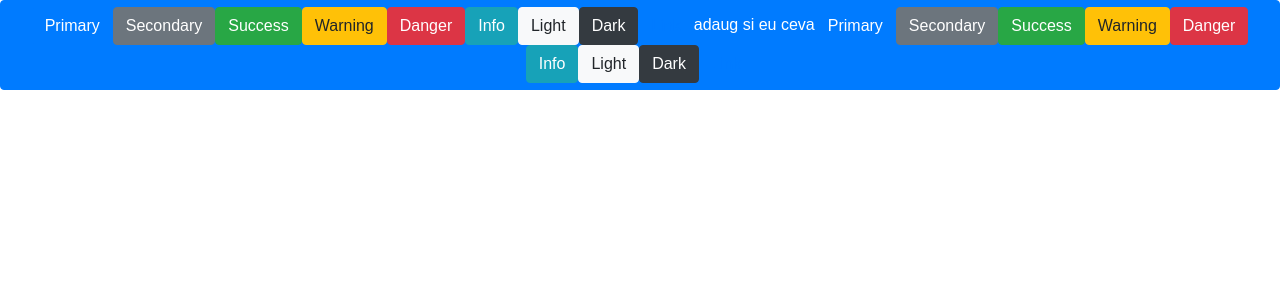
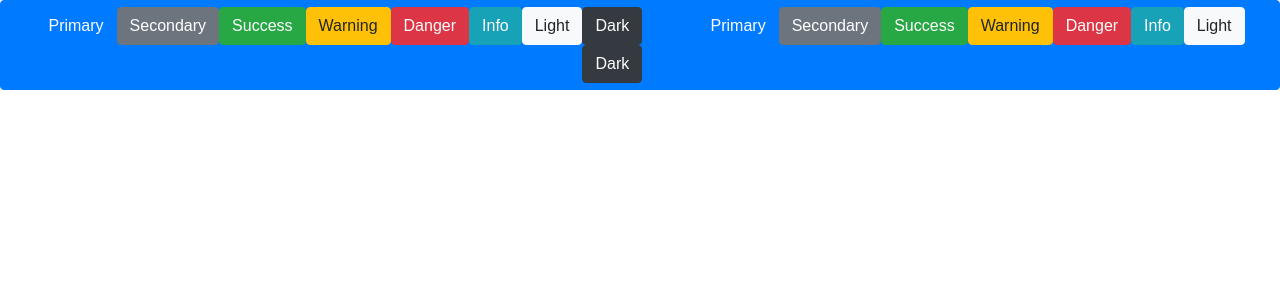
Before and after one commit to dorel-team/overview, a React (Create React App) app: page / in a window 1280 px wide. Shown: the top 300 px of the page. Built offline with nearby package versions, Linux system fonts and the light colour scheme.

Commit message:
NU e buna linia

```diff
--- a/src/App.js
+++ b/src/App.js
@@ -20,7 +20,6 @@ class App extends Component
         <Button variant="light">Light</Button>
         <Button variant="dark">Dark</Button>
         <Button variant="link">Link</Button>
-        adaug si eu ceva
         <Button variant="primary">Primary</Button>
         <Button variant="secondary">Secondary</Button>
         <Button variant="success">Success</Button>
```
